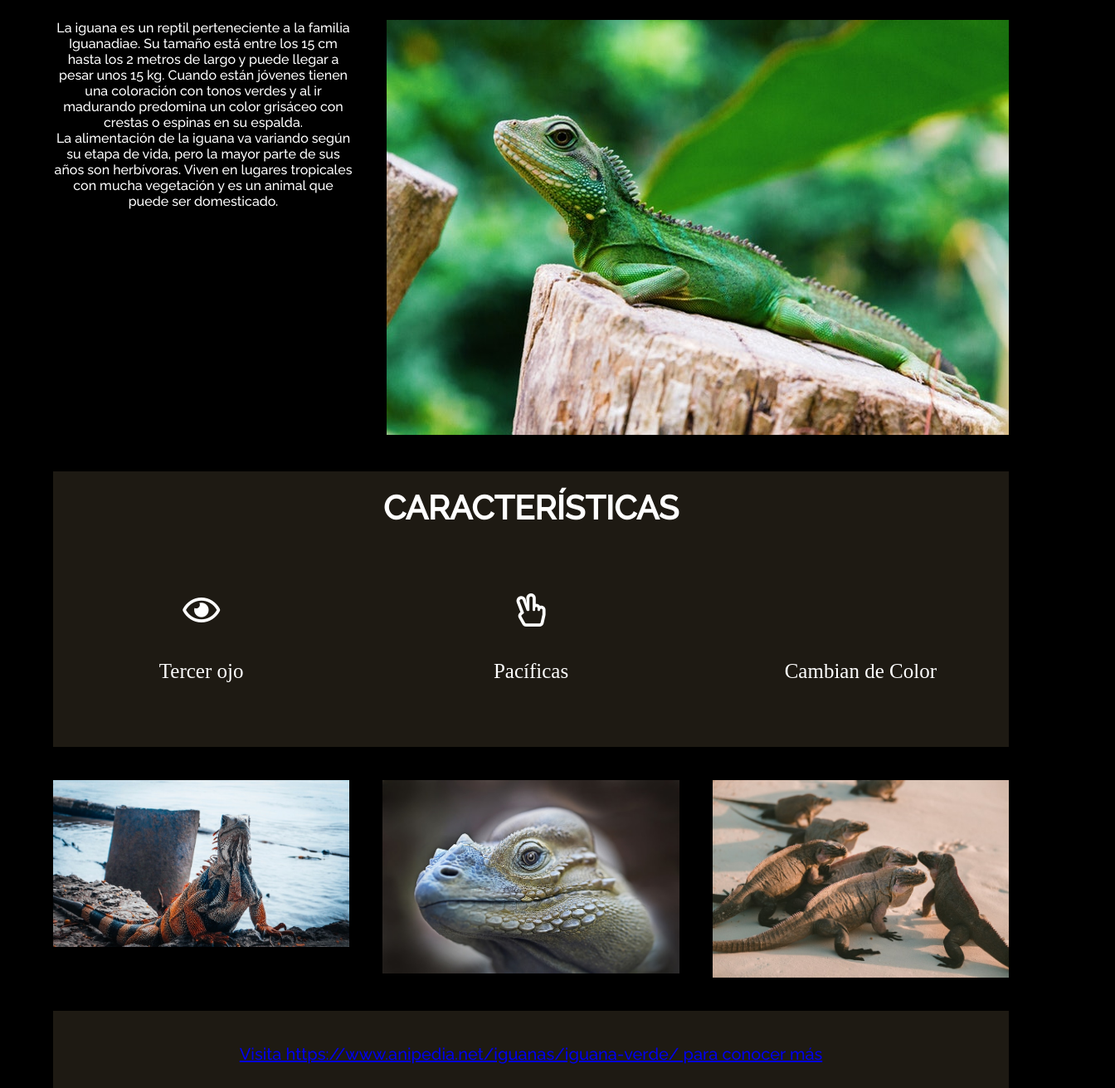
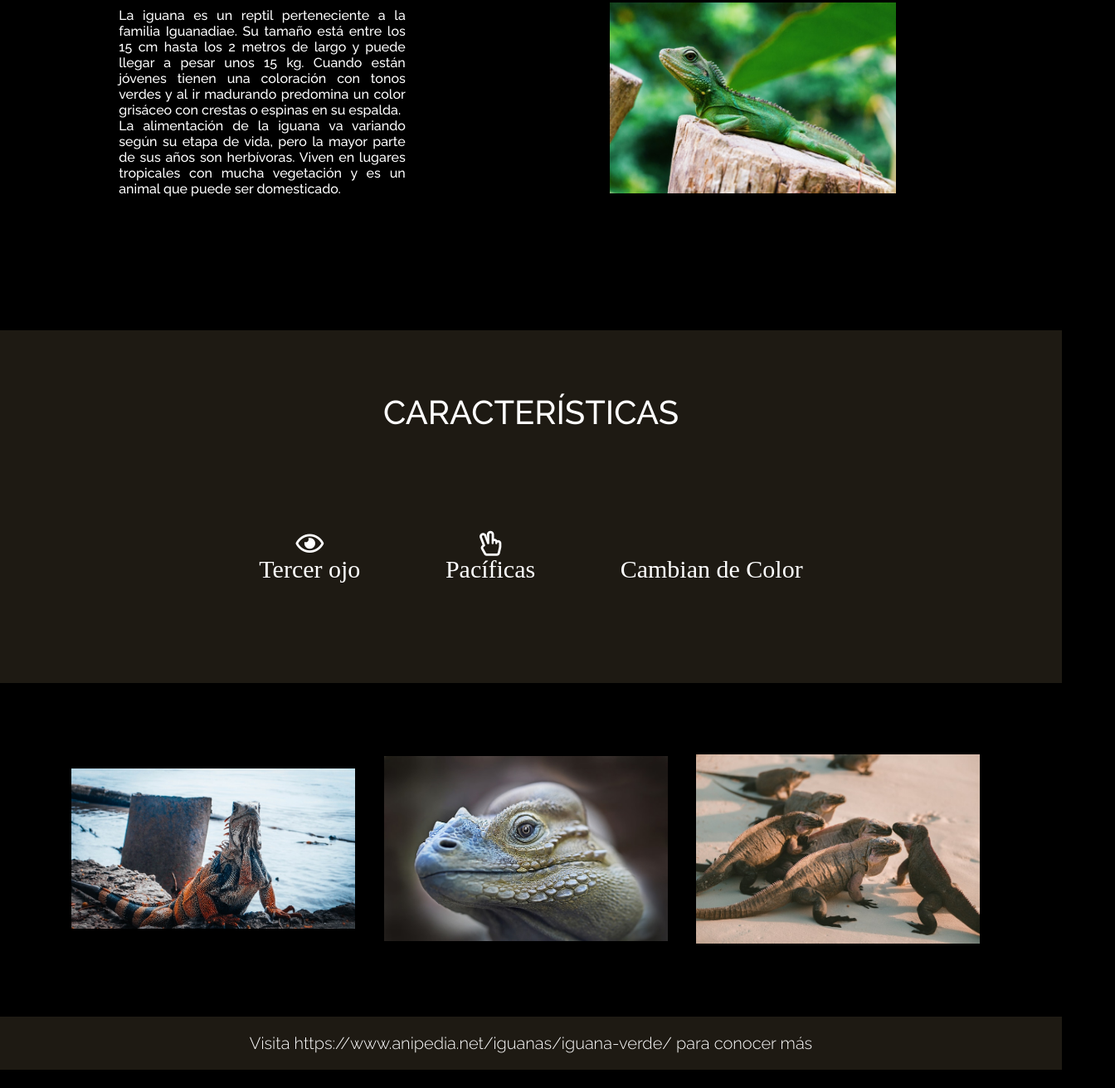
Before and after one commit to krostyle/iguana-page-M1, a plain HTML site: page index.html in a window 1280 px wide. Shown: the part 829-2140 px from the top of the page at 83% size, 1344 px wide, since content can reach past the window. After the commit the page ends 2118 px from the top, so only its background shows below. Drawn offline with Linux system fonts and the light colour scheme.

Commit message:
Se centra section-1, se cambia imagen de fondo al header

```diff
--- a/assets/css/style.css
+++ b/assets/css/style.css
@@ -12,116 +12,105 @@ body {
     font-family: 'Raleway', sans-serif;
     background-color: #000000;
     color: #FFFFFF;
-}
-
-.container {
-    width: 90%;
-    max-width: 128rem;
-    margin: 2rem auto;
-    display: grid;
-    grid-gap: 4rem;
-    grid-template-columns: repeat(3, 1fr);
-    grid-template-rows: repeat(6, auto);
-}
-
-.container header {
-    grid-column: 1/-1;
-    text-align: center;
-}
-
-.container .header-img {
-    grid-column: 1/-1
-}
-
-.container .section-1 {
-    display: grid;
-    grid-gap: 4rem;
-    grid-column: 1/-1;
-    grid-template-columns: repeat(2, 1fr);
-    text-align: center;
-    font-size: 1.6rem
-}
-
-.container .desc-section {
-    grid-column: 1/-1;
-    display: grid;
-    grid-template-columns: repeat(3, 1fr);
-    grid-gap: 4rem;
-    grid-template-rows: repeat(2, auto);
-    background-color: #1E1A13;
-}
-
-.container .desc-section h1 {
-    margin-top: 2rem;
-    grid-column: 1/-1;
-    text-align: center;
-    font-size: 4rem;
-}
-
-.container .desc-section i {
-    margin: 4rem;
-    text-align: center;
-    font-size: 4rem;
-}
-
-.container .desc-section p {
-    margin: 4rem;
-    text-align: center;
-    font-size: 2.5rem;
-    font-weight: 300;
-}
-
-.container .pictures {
-    grid-column: 1/-1;
-    display: grid;
-    grid-template-columns: repeat(3, 1fr);
-    grid-gap: 4rem;
-}
-
-.container .pictures img {
     width: 100%;
 }
 
-footer {
-    grid-column: 1/-1;
+header {
     text-align: center;
-    font-size: 2rem;
-    background-color: #1E1A13;
-    padding: 4rem;
+    margin: 1rem;
 }
 
-@media screen and (max-width: 1000px) {
-    .container .header-img img {
+header h1 {
+    font-size: 5rem;
+    font-weight: 500;
+}
+
+.header-img img {
     width: 100%;
+    height: auto;
 }
-    .container .section-1 article {
-        grid-column: 1/-1;
+
+.section-1 {
+    margin: 4.5rem 10rem;
+    height: 35rem;
 }
-    .container .section-1 article>img {
-        grid-column: 1/-1;
+
+.section-1 article {
+    display: inline-block;
+    width: 40%;
+    height: 25rem;
+}
+
+.section-1 article>div {
+    width: 80%;
+    margin: 0 auto;
+}
+
+.section-1 article>div>p {
+    font-size: 1.6rem;
+    text-align: justify;
+}
+
+.section-1 article>img {
+    width: 80%;
+    margin: 0 auto;
+    padding-left: 20rem;
+}
+
+.desc-section {
+    background-color: #1E1A13;
+    width: auto;
+    height: 350px;
+    padding-top: 7.5rem;
+}
+
+.desc-section h1 {
+    text-align: center;
+    font-size: 4rem;
+    font-weight: 500;
+}
+
+.desc-section .icons-section {
+    margin-top: 5rem;
+    text-align: center;
+    padding: 2rem;
+}
+
+.desc-section .icons-section .icons {
+    display: inline-block;
+    margin: 0 auto;
+    text-align: center;
+    padding: 5rem;
+}
+
+.pictures {
+    margin: 0 auto;
+    padding: 7rem;
+}
+
+.pictures .pic {
+    display: inline-block;
+    width: 30%;
+    vertical-align: middle;
+    padding: 16px;
+}
+
+.pictures .pic img {
     width: 100%;
+    margin: 0 auto;
 }
-    .container .desc-section {
-        grid-template-columns: repeat(1, 1fr);
-        grid-column: 1/-1;
-    }
-    .container .desc-section h1 {
-        grid-template-columns: repeat(1, 1fr);
-        grid-column: 1/-1;
-        font-size: 3rem;
-    }
-    .container .pictures {
-        grid-template-columns: repeat(1, 1fr);
-    }
-    .container .pictures img {
-        width: 100%;
-    }
+
 footer {
     background-color: #1E1A13;
+    text-align: center;
+    margin: 0;
+    padding: 2rem;
+    color: #ffffff;
 }
-    footer>a {
-        margin: auto;
-        padding: auto;
+
+footer a {
+    text-decoration: none;
+    color: white;
     font-size: 2rem;
+    font-weight: 100;
 }
-}
--- a/index.html
+++ b/index.html
@@ -17,15 +17,18 @@
     <div class="container">
         <header>
             <h1>IGUANAS</h1>
-        </header>
             <div class="header-img">
                 <img src="./assets/img/bg-header.jpg" alt="">
             </div>
+        </header>
+
         <section class="section-1">
             <article>
-                <p>La iguana es un reptil perteneciente a la familia Iguanadiae. Su tamaño está entre los 15 cm hasta los 2 metros de largo y puede llegar a pesar unos 15 kg. Cuando están jóvenes tienen una coloración con tonos verdes y al ir madurando predomina
-                    un color grisáceo con crestas o espinas en su espalda.</p>
+                <div>
+                    <p>La iguana es un reptil perteneciente a la familia Iguanadiae. Su tamaño está entre los 15 cm hasta los 2 metros de largo y puede llegar a pesar unos 15 kg. Cuando están jóvenes tienen una coloración con tonos verdes y al ir madurando
+                        predomina un color grisáceo con crestas o espinas en su espalda.</p>
                     <p>La alimentación de la iguana va variando según su etapa de vida, pero la mayor parte de sus años son herbívoras. Viven en lugares tropicales con mucha vegetación y es un animal que puede ser domesticado.</p>
+                </div>
             </article>
             <article>
                 <img src="./assets/img/iguana-1.jpg" alt="">
@@ -33,26 +36,37 @@
         </section>
         <section class="desc-section">
             <h1>CARACTERÍSTICAS</h1>
-
+            <div class="icons-section">
+                <div class="icons">
                     <i class="far fa-eye fa-3x">
                         <p>Tercer ojo</p>
                     </i>
+                </div>
+                <div class="icons">
                     <i class="far fa-hand-peace fa-3x">
                         <p>Pacíficas</p>
                     </i>
+                </div>
+                <div class="icons">
                     <i class="far fa-paint-brush fa-3x">
                         <p>Cambian de Color</p>
                     </i>
+                </div>
+            </div>
         </section>
         <section class="pictures">
+            <div class="pic">
                 <img src="./assets/img/iguana-2.jpg" alt="">
+            </div>
+            <div class="pic">
                 <img src="./assets/img/iguana-3.jpg" alt="">
+            </div>
+            <div class="pic">
                 <img src="./assets/img/iguana-4.jpg" alt="">
+            </div>
         </section>
         <footer>
-
             <a href="https://www.anipedia.net/iguanas/iguana-verde/" target="_blank">Visita https://www.anipedia.net/iguanas/iguana-verde/ para conocer más</a>
-
         </footer>
     </div>
 
```
Lines whose indentation alone changed are shown as unchanged.
